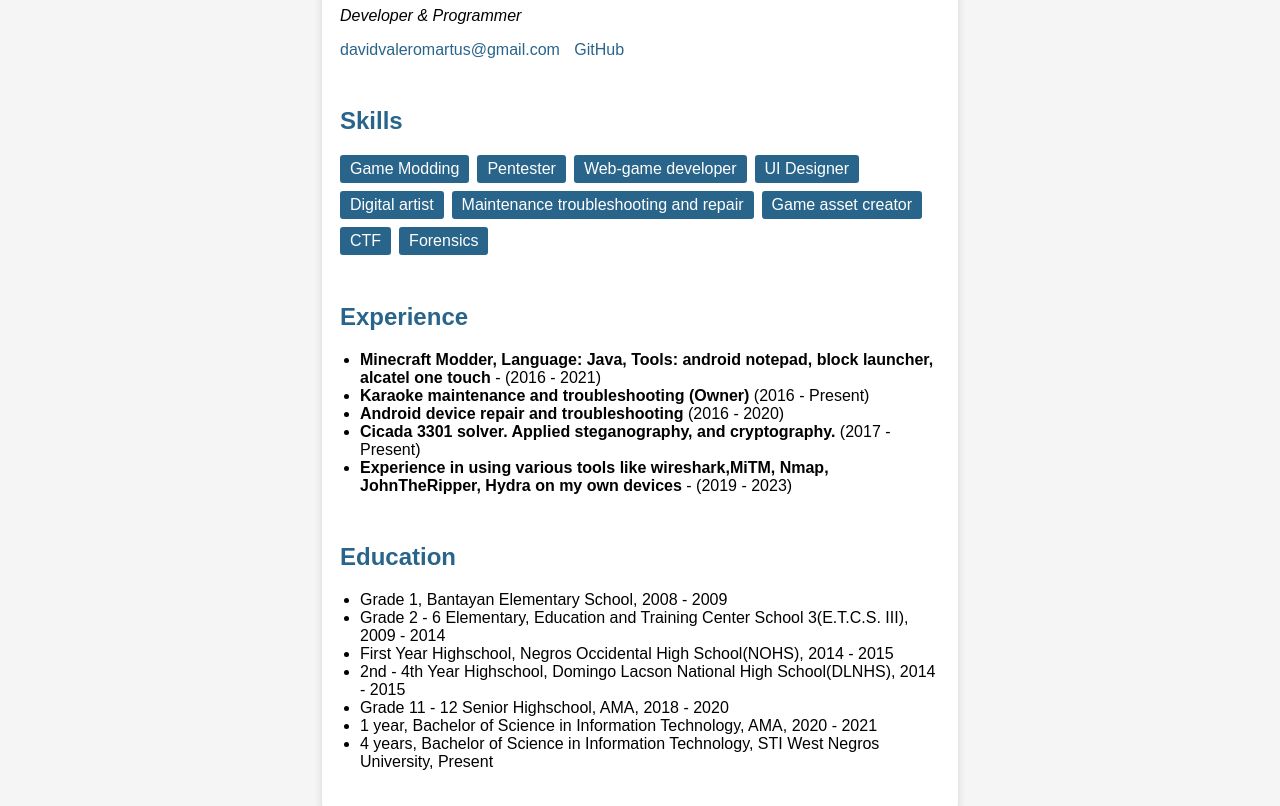
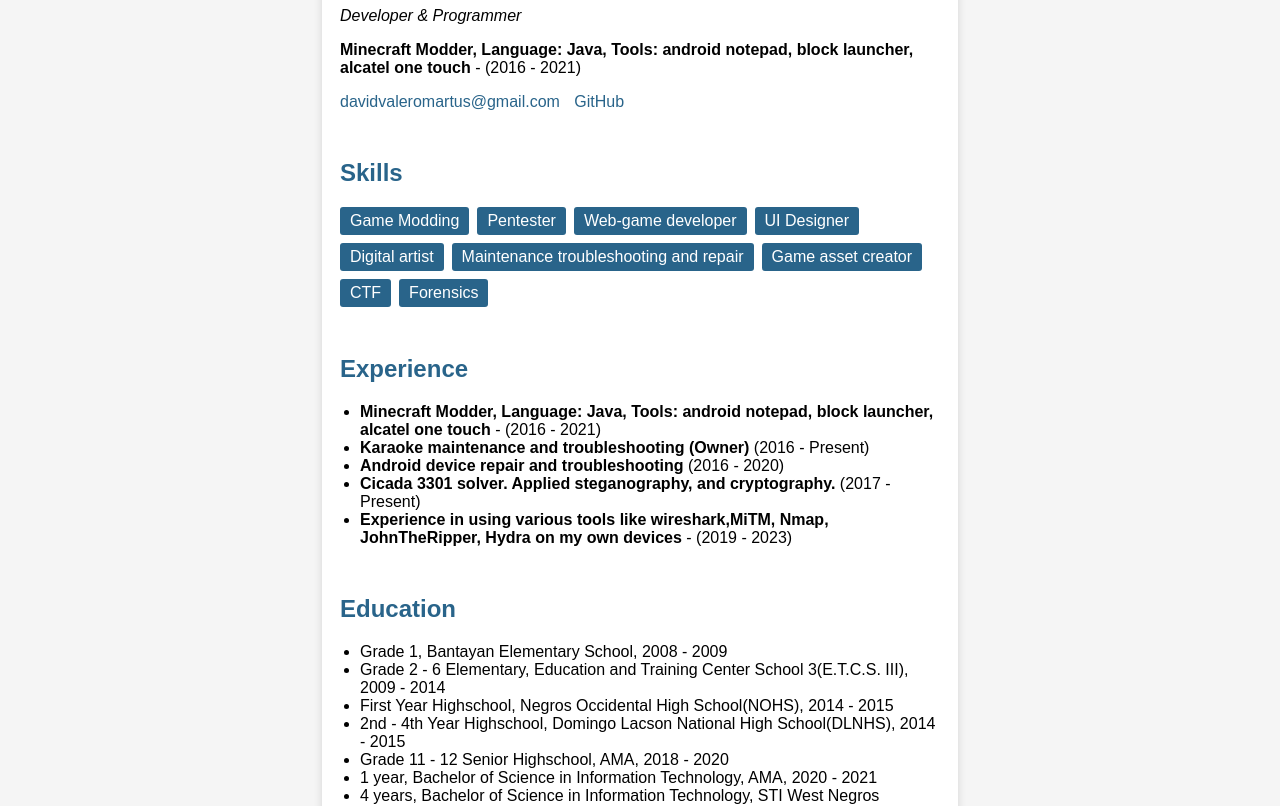
Before and after one commit to bisayaspotted/portfolio, a plain HTML site: page index.html in a window 1280 px wide. Shown: the part 260-1066 px from the top of the page. Drawn offline with Linux system fonts and the light colour scheme.

Commit message:
Update index.html

```diff
--- a/index.html
+++ b/index.html
@@ -53,6 +53,7 @@
     <img src="https://avatars.githubusercontent.com/u/213201739?v=4" alt="Profile Image" style="width:100px;border-radius:50%;margin-bottom:15px;">
     <h1 id="home">David Martus </h1>
     <p><em>Developer &amp; Programmer</em></p>
+    <p><strong>Minecraft Modder, Language: Java, Tools: android notepad, block launcher, alcatel one touch</strong> - (2016 - 2021)</p>
     <div class="contact">
       <a href="mailto:davidvaleromartus@gmail.com">davidvaleromartus@gmail.com</a>
       <a href="https://github.com/bisayaspotted" target="_blank">GitHub</a>
@@ -93,4 +94,5 @@
     </ul>
   </div>
 </body>
+
 </html>
```
